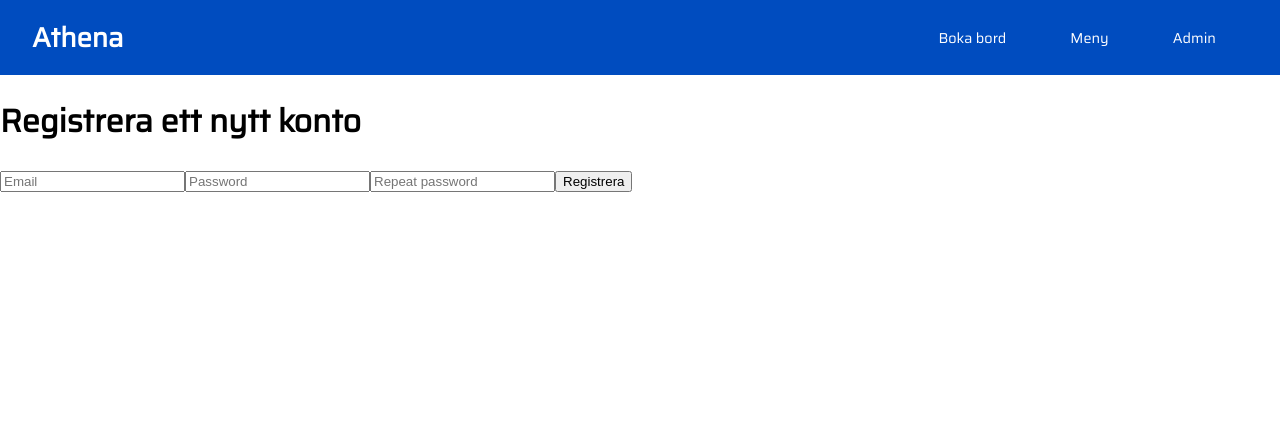
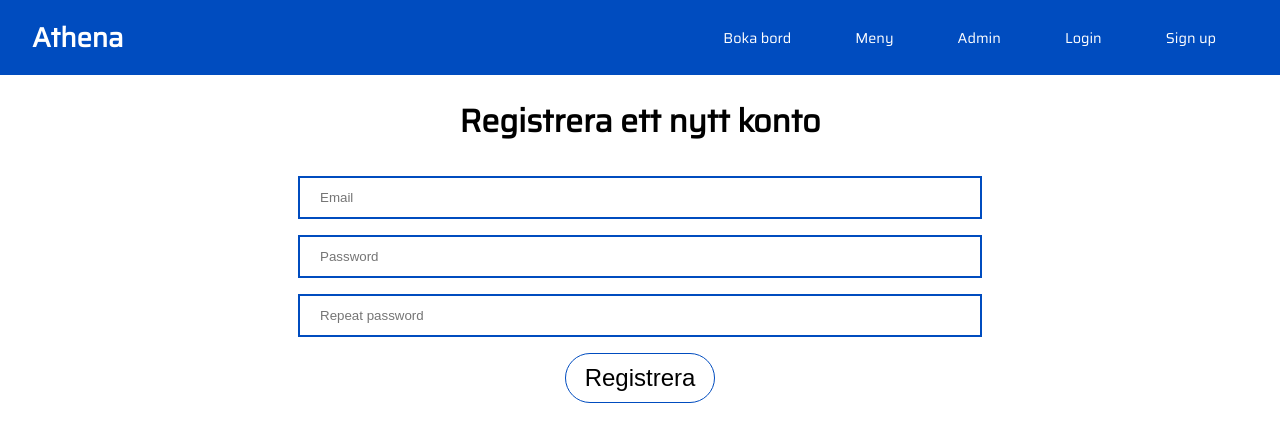
Before and after one commit to iidalindh/Restaurant, a React (Create React App) app in the folder Client/: page /register in a window 1280 px wide. Shown: the top 442 px of the page. Built offline with nearby package versions, Linux system fonts and the light colour scheme; no server answers.

Commit message:
made styles more reuseable and styled login and register

```diff
--- a/Client/src/App.tsx
+++ b/Client/src/App.tsx
@@ -48,14 +48,9 @@ function App() {
             <Booking />
           </Route>
 
-          {role === "admin" ? (
-            <Route path="/admin"></Route>
-          ) : (
-            <>
-              <p>You don't have access to this page</p>
-              <Link to="/">Go to homepage</Link>
-            </>
-          )}
+          <Route path="/admin">
+            {role === 'admin' ? <> admin</> : <Login /> }
+          </Route>
         </Switch>
       </Router>
     </AuthContext.Provider>
--- a/Client/src/components/booking/BookingDetails.tsx
+++ b/Client/src/components/booking/BookingDetails.tsx
@@ -1,5 +1,6 @@
 import React, { useEffect, useState } from "react";
 import styled from "styled-components";
+import {Input} from "../../styles";
 
 export interface IBookingDetailsProps {
   date: string;
@@ -99,12 +100,6 @@ export const BookingDetails = (props: IBookingDetailsProps) => {
   );
 };
 
-const Input = styled.input`
-  width: 100%;
-  padding: 12px 20px;
-  margin: 8px 0;
-  border-color: blue;
-`;
 
 const Form = styled.form`
   display: flex;
--- a/Client/src/components/booking/BookingTime.tsx
+++ b/Client/src/components/booking/BookingTime.tsx
@@ -1,5 +1,6 @@
 import React, { useState } from "react";
 import styled from "styled-components";
+import {Button} from '../../styles';
 
 interface IBookingTimeProps {
   time: number;
@@ -72,33 +73,7 @@ const ButtonDiv = styled.div`
   }
 `;
 
-const Button = styled.button`
-  width: 150px;
-  background-color: white;
-  color: black;
-  padding: 10px;
-  margin: 8px 15px;
-  border: 1px solid #004cbf;
-  border-radius: 50px;
-  cursor: pointer;
-  font-size: 1.5em;
 
-  :hover {
-    background-color: #213fea;
-  }
-
-  :focus {
-    background-color: #213fea;
-    color: white;
-  }
-
-  :disabled {
-    background-color: #d4d4d4;
-    :hover {
-      cursor: not-allowed;
-    }
-  }
-`;
 
 const ErrorMessage = styled.p`
   color: red;
--- a/Client/src/components/login/Login.tsx
+++ b/Client/src/components/login/Login.tsx
@@ -1,9 +1,9 @@
 import React, { useState } from "react";
 import axios from "axios";
-import type {FormEvent} from "react";
+import type { FormEvent } from "react";
 import { Navbar } from "../navbar/Navbar";
-
-
+import styled from "styled-components";
+import { Input, Button, Form, AuthContainer } from "../../styles";
 
 export const Login = () => {
   const [email, setEmail] = useState("");
@@ -26,25 +26,29 @@ export const Login = () => {
   return (
     <>
       <Navbar />
-    <div className="login-container">
+      <AuthContainer>
         <h1>Logga in</h1>
-      <form onSubmit={login}>
-        <input
+        <Form onSubmit={login}>
+          <Input
             type="email"
             placeholder="Email"
-          onChange={(e : React.ChangeEvent<HTMLInputElement>) => setEmail(e.target.value)}
+            onChange={(e: React.ChangeEvent<HTMLInputElement>) =>
+              setEmail(e.target.value)
+            }
             value={email}
           />
-        <input
+          <Input
             type="password"
             placeholder="Password"
-          onChange={(e : React.ChangeEvent<HTMLInputElement>) => setPassword(e.target.value)}
+            onChange={(e: React.ChangeEvent<HTMLInputElement>) =>
+              setPassword(e.target.value)
+            }
             value={password}
           />
 
-        <button type="submit">Logga in</button>
-      </form>
-    </div>
+          <Button type="submit">Logga in</Button>
+        </Form>
+      </AuthContainer>
     </>
   );
 };
--- a/Client/src/components/navbar/Navbar.tsx
+++ b/Client/src/components/navbar/Navbar.tsx
@@ -22,6 +22,8 @@ export const Navbar = () => {
                 <MenuLink href="/booking">Boka bord</MenuLink>
                 <MenuLink href="/menu">Meny</MenuLink>
                 <MenuLink href="/admin">Admin</MenuLink>
+                <MenuLink href="/login">Login</MenuLink>
+                <MenuLink href="/register">Sign up</MenuLink>
             </Menu>
         </Nav>
     )
--- a/Client/src/components/register/Register.tsx
+++ b/Client/src/components/register/Register.tsx
@@ -1,45 +1,67 @@
-import React, {useState} from 'react';
-import axios from 'axios';
-import type {FormEvent} from "react";
-import { Navbar } from '../navbar/Navbar';
+import React, { useState } from "react";
+import axios from "axios";
+import type { FormEvent } from "react";
+import { Navbar } from "../navbar/Navbar";
+import { Button, Input, Form, AuthContainer } from "../../styles";
+import styled from "styled-components";
 
 export const Register = () => {
-
   const [email, setEmail] = useState("");
   const [password, setPassword] = useState("");
   const [passwordVerify, setPasswordVerify] = useState("");
 
-    async function register(e : FormEvent) {
+  async function register(e: FormEvent) {
     e.preventDefault();
 
     try {
       const registerData = {
         email,
         password,
-                passwordVerify
+        passwordVerify,
       };
 
-            const response = await axios.post("http://localhost:8000/register", registerData);
+      const response = await axios.post(
+        "http://localhost:8000/register",
+        registerData
+      );
       console.log(response);
-
     } catch (err) {
       console.log(err);
     }
-
   }
   return (
     <>
       <Navbar />
-        <div className="register-container">
+      <AuthContainer>
         <h1>Registrera ett nytt konto</h1>
-            <form onSubmit={register}>
-                <input type="email" placeholder="Email" onChange={(e : React.ChangeEvent<HTMLInputElement>) => setEmail(e.target.value)} value={email} />
-                <input type="password" placeholder="Password" onChange={(e : React.ChangeEvent<HTMLInputElement>) => setPassword(e.target.value)} value={password} />
-                <input type="password" placeholder="Repeat password" onChange={(e : React.ChangeEvent<HTMLInputElement>) => setPasswordVerify(e.target.value)} value={passwordVerify} />
-                <button type="submit">Registrera</button>
-            </form>
-
-        </div>
+        <Form onSubmit={register}>
+          <Input
+            type="email"
+            placeholder="Email"
+            onChange={(e: React.ChangeEvent<HTMLInputElement>) =>
+              setEmail(e.target.value)
+            }
+            value={email}
+          />
+          <Input
+            type="password"
+            placeholder="Password"
+            onChange={(e: React.ChangeEvent<HTMLInputElement>) =>
+              setPassword(e.target.value)
+            }
+            value={password}
+          />
+          <Input
+            type="password"
+            placeholder="Repeat password"
+            onChange={(e: React.ChangeEvent<HTMLInputElement>) =>
+              setPasswordVerify(e.target.value)
+            }
+            value={passwordVerify}
+          />
+          <Button type="submit">Registrera</Button>
+        </Form>
+      </AuthContainer>
     </>
-    )
-}
+  );
+};
--- a/Client/src/styles.ts
+++ b/Client/src/styles.ts
@@ -1,4 +1,58 @@
+import styled from "styled-components";
+
 export const colorScheme = {
     main: "#004CBF"
 
 }
+
+export const Input = styled.input`
+  width: 100%;
+  padding: 12px 20px;
+  margin: 8px 0;
+  border: 2px solid ${colorScheme.main};
+`;
+
+export const Button = styled.button`
+width: 150px;
+background-color: white;
+color: black;
+padding: 10px;
+margin: 8px 15px;
+border: 1px solid #004cbf;
+border-radius: 50px;
+cursor: pointer;
+font-size: 1.5em;
+
+:hover {
+  background-color: #213fea;
+}
+
+:focus {
+  background-color: #213fea;
+  color: white;
+}
+
+:disabled {
+  background-color: #d4d4d4;
+  :hover {
+    cursor: not-allowed;
+  }
+}
+`;
+
+export const AuthContainer = styled.div`
+  height: 100%;
+  width: 100%;
+  display: flex;
+  flex-direction: column;
+  justify-content: center;
+  align-items: center;
+`;
+
+export const Form = styled.div`
+  display: flex;
+  flex-direction: column;
+  width: 50%;
+  justify-content: center;
+  align-items: center;
+`;
```
Lines whose indentation alone changed are shown as unchanged.
